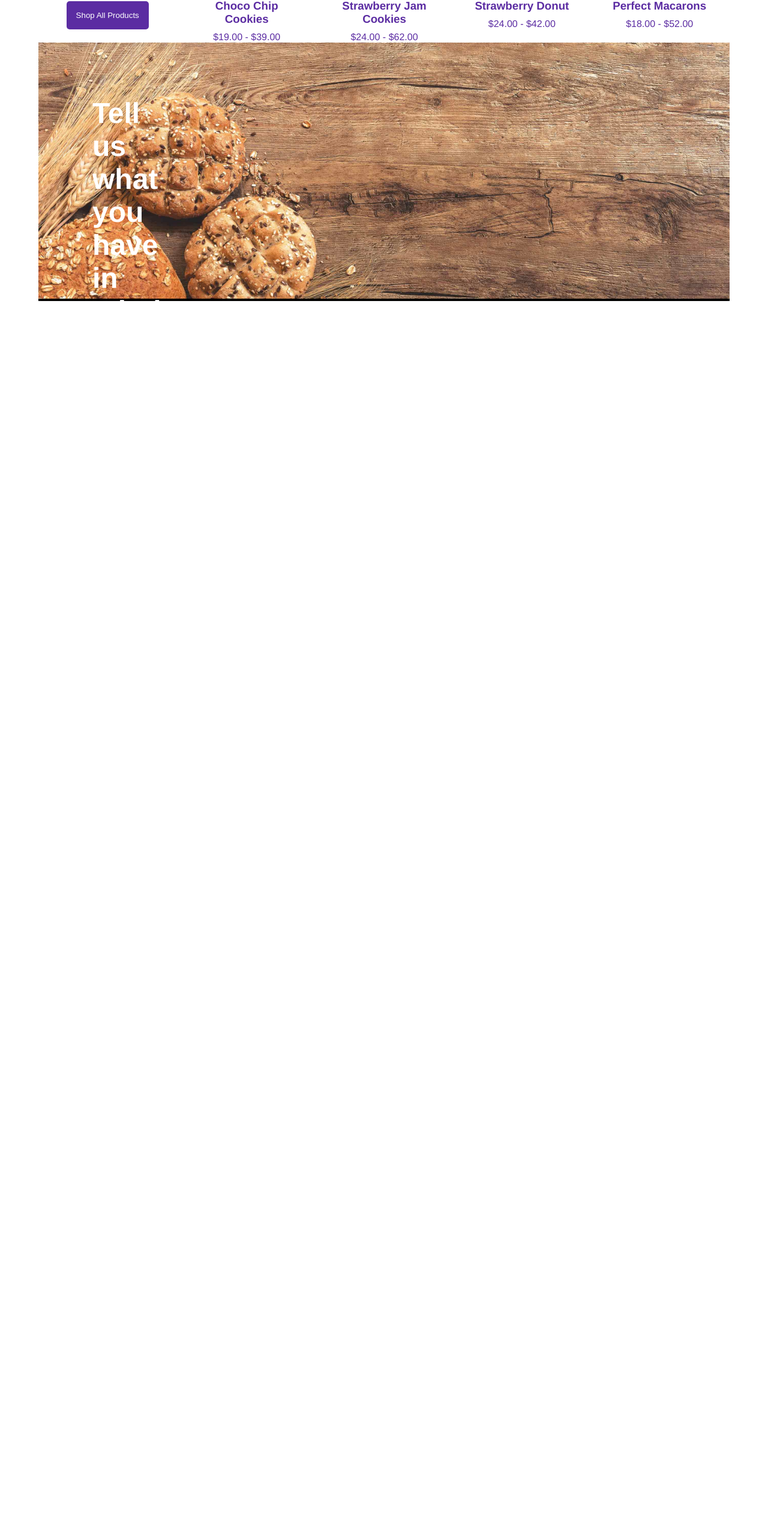
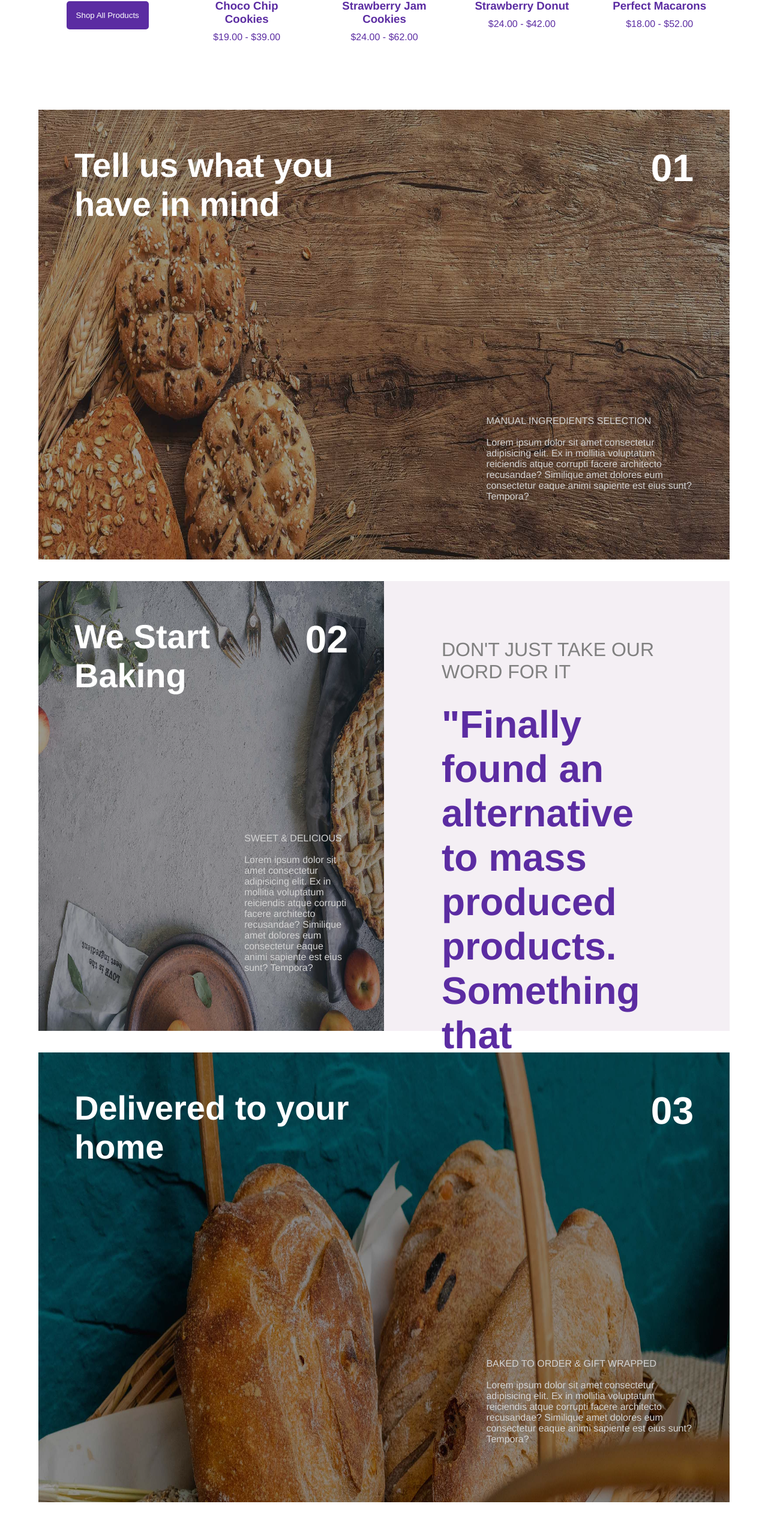
Before and after one commit to GianlucaSirianni/proj-html-vuejs, a Vue app: page / in a window 1280 px wide. Shown: the part 3000-5538 px from the top of the page at 60% size. Before the commit the page ends 3546 px from the top, so only its background shows below. Built offline with nearby package versions, Linux system fonts and the light colour scheme.

Commit message:
steps section fatto

```diff
--- a/src/components/Main/MainSteps.vue
+++ b/src/components/Main/MainSteps.vue
@@ -1,14 +1,70 @@
 <template>
   <div class="containerSteps">
-    <div class="step100 one">
-      <img src="../../assets/img/bakery-process-1.jpg" alt="" />
-      <div class="overlay">
-        <div class="titleUpLeft">
-          <h2>Tell us what you have in mind</h2>
+    <div class="sec1Container">
+      <div class="sec1Img">
+        <img src="../../assets/img/bakery-process-1.jpg" alt="" />
+      </div>
+      <div class="sec1Overlay"></div>
+      <h1 class="titleSec1">Tell us what you have in mind</h1>
+      <h2 class="numSec1">01</h2>
+      <div class="textCard">
+        <p class="grey">MANUAL INGREDIENTS SELECTION</p>
+        <br />
+        <p>
+          Lorem ipsum dolor sit amet consectetur adipisicing elit. Ex in
+          mollitia voluptatum reiciendis atque corrupti facere architecto
+          recusandae? Similique amet dolores eum consectetur eaque animi
+          sapiente est eius sunt? Tempora?
+        </p>
+      </div>
+    </div>
+
+    <div class="sec2Container">
+      <div class="sec2">
+        <div class="sec2Img">
+          <img src="../../assets/img/bakery-process-2.jpg" alt="" />
         </div>
-        <div class="titleUpRight">
-          <h2>01</h2>
+
+        <div class="sec2Overlay">
         </div>
+
+        <h1 class="titleSec2">We Start Baking</h1>
+        <h2 class="numSec2">02</h2>
+        <div class="textCard">
+          <p class="grey">SWEET & DELICIOUS</p>
+          <br />
+          <p>
+            Lorem ipsum dolor sit amet consectetur adipisicing elit. Ex in
+            mollitia voluptatum reiciendis atque corrupti facere architecto
+            recusandae? Similique amet dolores eum consectetur eaque animi
+            sapiente est eius sunt? Tempora?
+          </p>
+        </div>
+      </div>
+      <div class="sec2-1">
+        <div class="sec2-1Txt">
+          <p>DON'T JUST TAKE OUR WORD FOR IT</p>
+          <h1>"Finally found an alternative to mass produced products. Something that incorporates real organic ingredients, nutrient dense wellness while promoting sustainability and activity"</h1>
+          <p>Rachel Cooper, Founder</p>
+        </div>
+      </div>
+    </div>
+    <div class="sec3Container">
+      <div class="sec3Img">
+        <img src="../../assets/img/bakery-process-3.jpg" alt="" />
+      </div>
+      <div class="sec3Overlay"></div>
+      <h1 class="titleSec3">Delivered to your home</h1>
+      <h2 class="numSec3">03</h2>
+      <div class="textCard">
+        <p class="grey">BAKED TO ORDER & GIFT WRAPPED</p>
+        <br />
+        <p>
+          Lorem ipsum dolor sit amet consectetur adipisicing elit. Ex in
+          mollitia voluptatum reiciendis atque corrupti facere architecto
+          recusandae? Similique amet dolores eum consectetur eaque animi
+          sapiente est eius sunt? Tempora?
+        </p>
       </div>
     </div>
   </div>
@@ -21,49 +77,191 @@ export default {
 </script>
 
 <style lang="scss" scoped>
-.one {
-  background-color: black;
-}
-
 .containerSteps {
+  padding-top: 7rem;
   width: 90%;
   margin: auto;
 }
 
-
-
-.step100 {
+.sec1Container {
   width: 100%;
   position: relative;
+  margin-bottom: 2rem;
+
+  .sec1Img {
+    width: 100%;
+
     img {
-        width: 100%;
+      width: 100%;
+      height: 750px;
     }
+  }
 }
 
-.overlay{
+.sec1Overlay {
+  color: white;
   position: absolute;
+  width: 100%;
+  height: 750px;
+  background-color: black;
+  opacity: 0.4;
   top: 0;
-  left: 0;
-  background: linear-gradient(0deg, #00000088 30%, #ffffff44 100%);
+}
+
+.titleSec1 {
+  color: white;
+  font-size: 3.5rem;
+  width: 40%;
+  position: absolute;
+  top: 60px;
+  left: 60px;
+}
+
+.numSec1 {
+  color: white;
+  font-size: 4rem;
+  position: absolute;
+  top: 60px;
+  right: 60px;
+}
+
+.textCard {
+  color: lightgray;
+  width: 30%;
+  position: absolute;
+  bottom: 100px;
+  right: 60px;
+}
+
+.sec2Container {
+  width: 100%;
+  display: flex;
+  justify-content: space-between;
+  margin-bottom: 2rem;
+
+  .sec2Img {
+    width: 100%;
+
+    img {
+      width: 100%;
+      height: 750px;
+    }
+  }
+}
+
+.sec2Overlay {
+  color: white;
+  position: absolute;
+  width: 100%;
+  height: 750px;
+  background-color: black;
+  opacity: 0.4;
+  top: 0;
+}
+
+.titleSec2 {
+  color: white;
+  font-size: 3.5rem;
+  width: 40%;
+  position: absolute;
+  top: 60px;
+  left: 60px;
+}
+
+.numSec2 {
+  color: white;
+  font-size: 4rem;
+  position: absolute;
+  top: 60px;
+  right: 60px;
+}
+
+.sec1{
+  width: 50%;
+  position: relative;
+}
+.sec2-1{
+
+  display: flex;
+  flex-direction: column;
+  justify-content: space-around;
+  width: 50%;
+  height: 750px;
+  background-color: #F4EFF4;
+  padding: 2rem;
+  h1{
+    margin-top: 2rem;
+    margin-bottom: 2rem;
+    color: #5b2ca2;
+  }
+
+  p{
+    color: gray;
+  }
+}
+
+.sec2-1Txt{
+  padding: 4rem;
+  font-size: 2rem;
+}
+
+.sec2{
+  position: relative;
+}
+
+.grey {
+  color: lightgray;
+}
+
+.sec3Container {
+  width: 100%;
+  position: relative;
+  margin-bottom: 2rem;
+
+  .sec3Img {
+    width: 100%;
+
+    img {
+      width: 100%;
+      height: 750px;
+    }
+  }
+}
+
+.sec3Overlay {
+  color: white;
+  position: absolute;
+  width: 100%;
+  height: 750px;
+  background-color: black;
+  opacity: 0.4;
+  top: 0;
+}
+
+.titleSec3 {
+  color: white;
+  font-size: 3.5rem;
+  width: 40%;
+  position: absolute;
+  top: 60px;
+  left: 60px;
+}
+
+.numSec3 {
+  color: white;
+  font-size: 4rem;
+  position: absolute;
+  top: 60px;
+  right: 60px;
+}
+
+.textCard {
+  color: lightgray;
+  width: 30%;
+  position: absolute;
+  bottom: 100px;
+  right: 60px;
 }
 
 
-
-.titleUpLeft {
-  position: absolute;
-  top: 90px;
-  left: 90px;
-  font-size: 2rem;
-  width: 35%;
-  color: white;
-}
-
-.titleUpRight {
-  position: absolute;
-  top: 90px;
-  right: 90px;
-  font-size: 2rem;
-  color: white;
-}
-
 </style>
```
